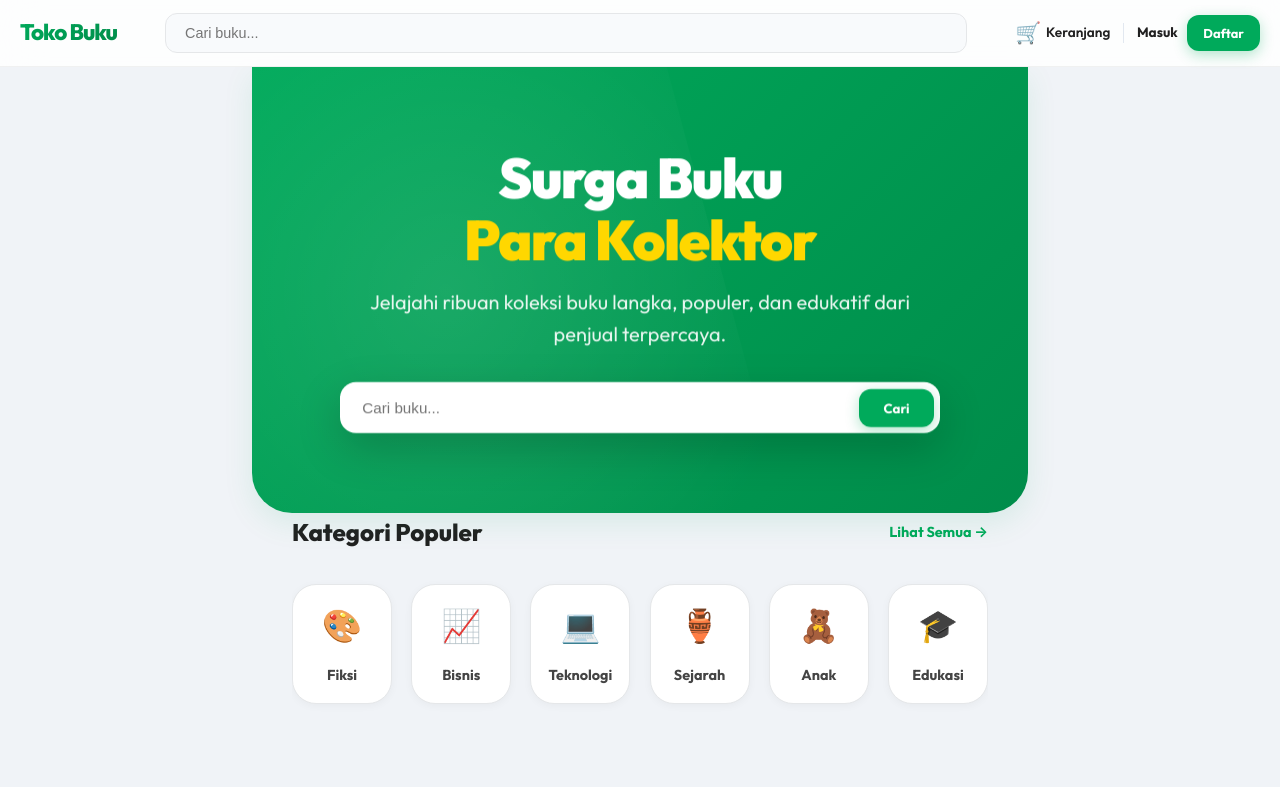
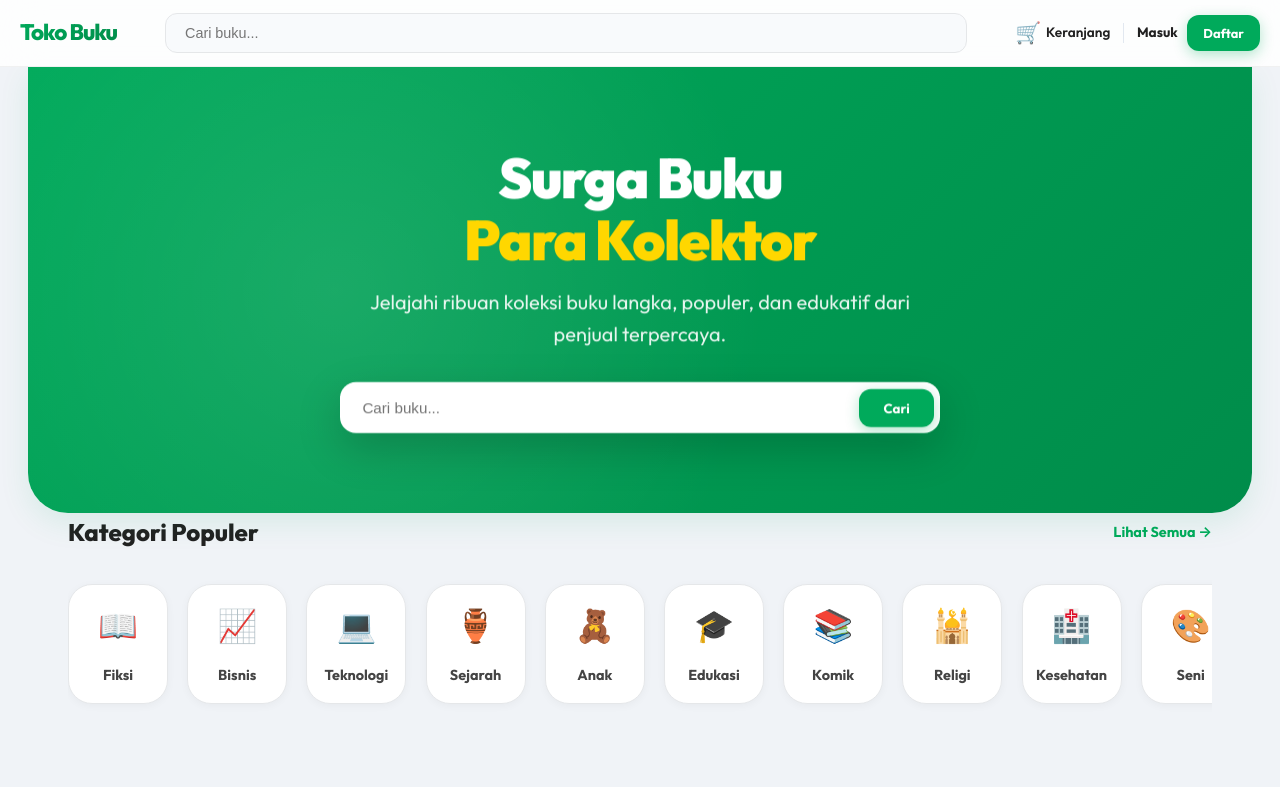
Before and after one commit to Arethusa121212/tokobuku, a Next.js app: page / in a window 1280 px wide. Shown: the top 787 px of the page. Built offline with nearby package versions, Linux system fonts and the light colour scheme; no server answers; the database is empty.

Commit message:
UI: Add 4 more categories to homepage highlights

```diff
--- a/src/app/page.tsx
+++ b/src/app/page.tsx
@@ -85,12 +85,16 @@ export default async function Home({ searchParams }: { searchParams: any }) {
           </div>
           <div style={{ display: 'flex', gap: '1.2rem', overflowX: 'auto', padding: '0.5rem 0', scrollbarWidth: 'none' }}>
             {[
-              { name: 'Fiksi', icon: '🎨' },
+              { name: 'Fiksi', icon: '📖' },
               { name: 'Bisnis', icon: '📈' },
               { name: 'Teknologi', icon: '💻' },
               { name: 'Sejarah', icon: '🏺' },
               { name: 'Anak', icon: '🧸' },
               { name: 'Edukasi', icon: '🎓' },
+              { name: 'Komik', icon: '📚' },
+              { name: 'Religi', icon: '🕌' },
+              { name: 'Kesehatan', icon: '🏥' },
+              { name: 'Seni', icon: '🎨' },
             ].map((cat) => (
               <Link
                 key={cat.name}
```
